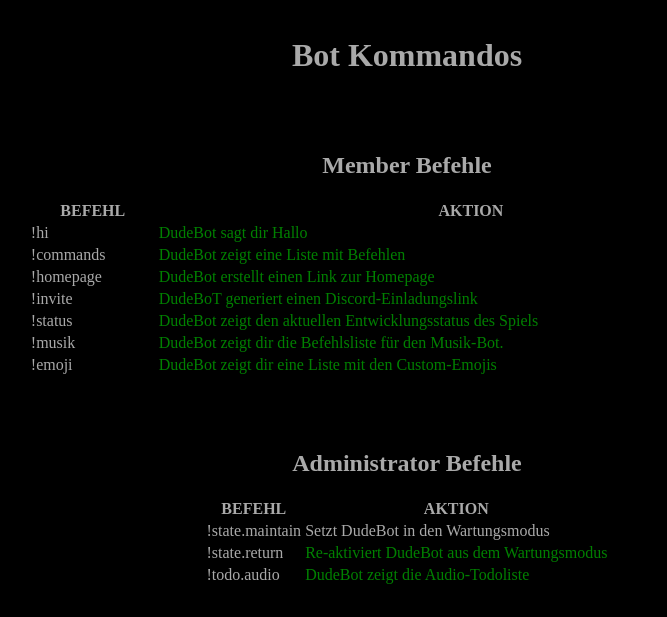
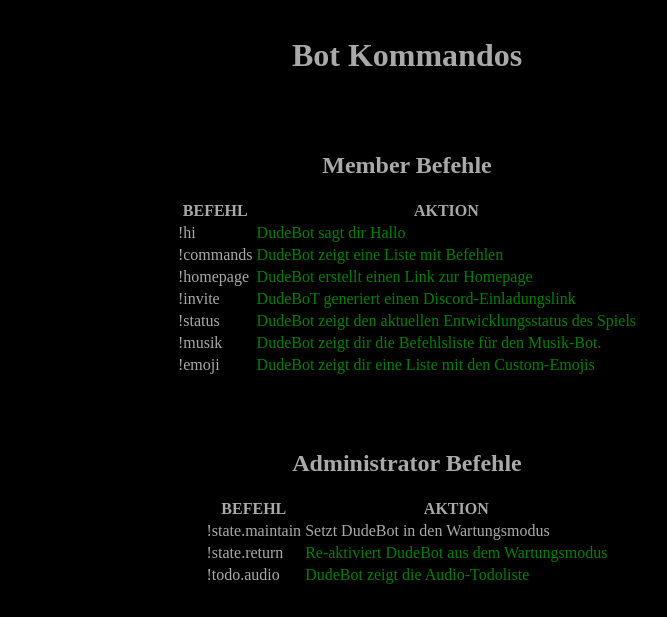
Before and after one commit to sera619/PythonDiscordBot, a Flask app: page /commands in a window 1280 px wide. Shown: the part 108-725 px from the top of the page, without its empty margins (233-900 px from the left). Run offline with Flask 2, Linux system fonts and the light colour scheme; some libraries are stand-ins or nearby versions.

Commit message:
Update test.html

```diff
--- a/templates/test.html
+++ b/templates/test.html
@@ -22,7 +22,7 @@
     <br />
     <br>
     <h2>Member Befehle</h2>
-    <table id="myTable" width="60%">
+    <table class="table table-borded">
         <tbody>
             <tr>
                 <th scope="col">BEFEHL</th>
@@ -67,7 +67,7 @@
     <br>
     <br />
     <h2>Administrator Befehle</h2>
-    <table class="table table-bordered table-striped">
+    <table class="table table-bordered">
         <tbody>
             <tr>
                 <th scope="col">BEFEHL</th>
```
Lines whose indentation alone changed are shown as unchanged.
